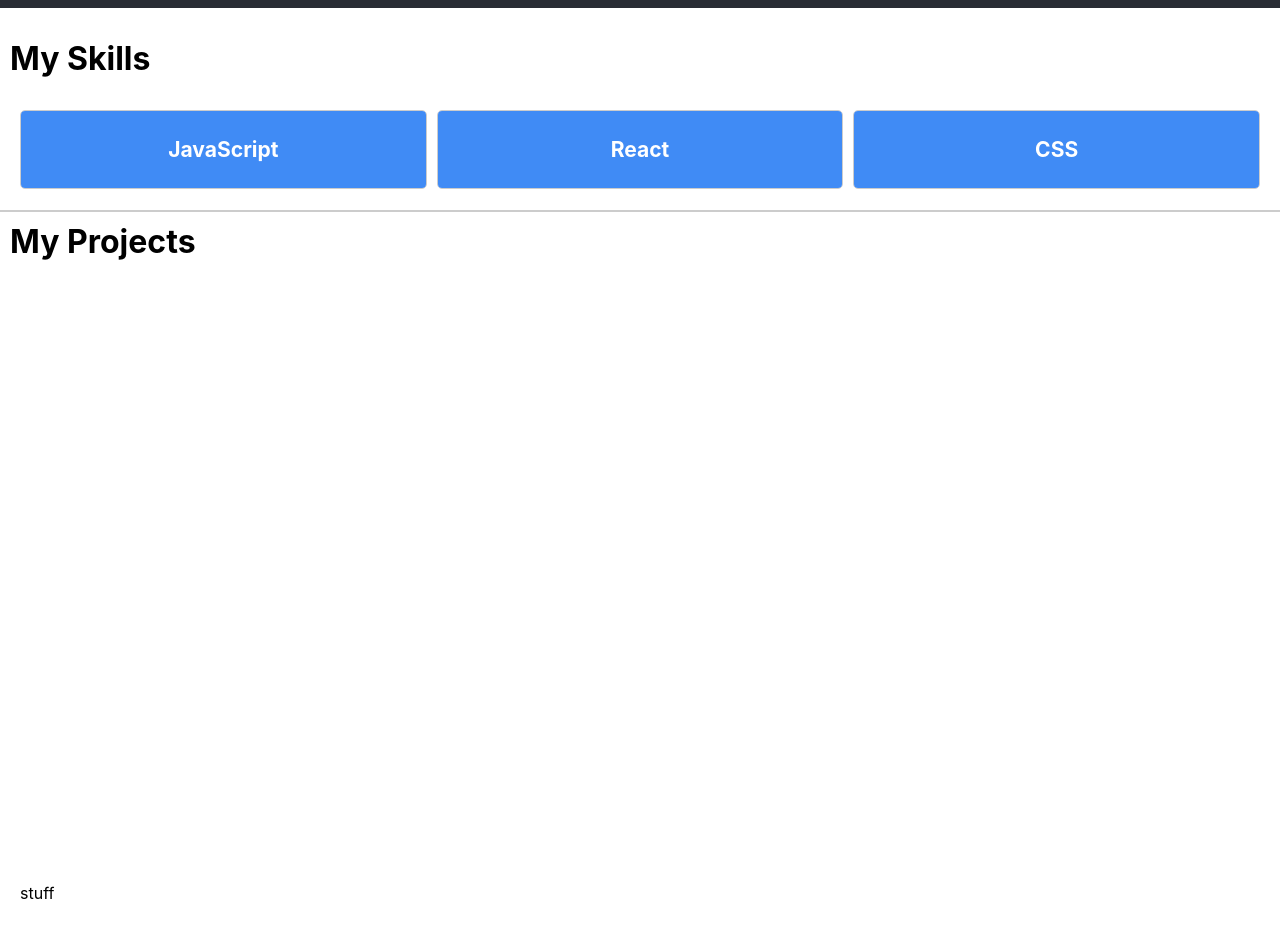
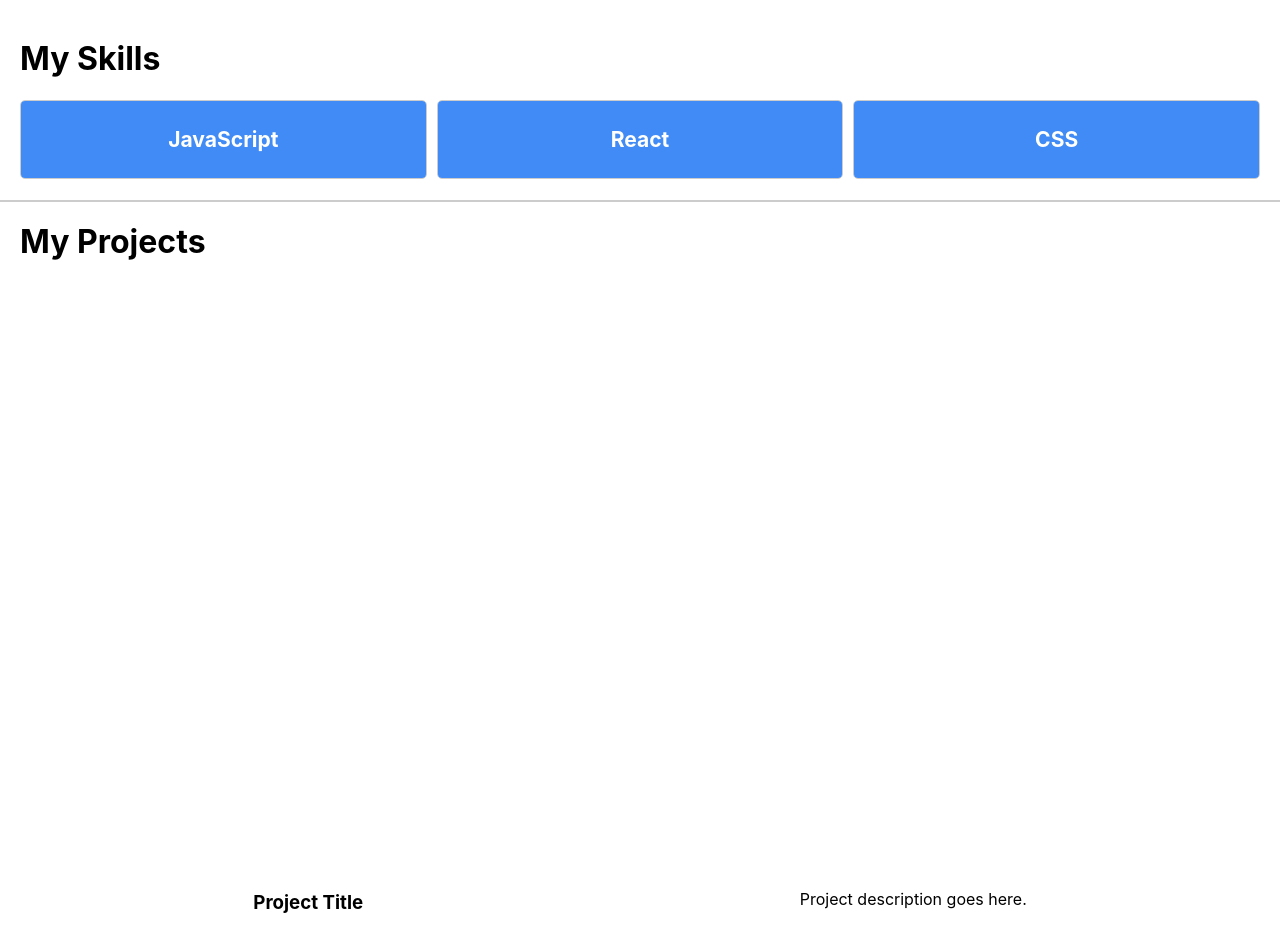
Before and after one commit to Edd4952/website, a React (Create React App) app: page / in a window 1280 px wide. Shown: the part 792-1744 px from the top of the page. Built offline with nearby package versions, Linux system fonts and the light colour scheme.

Commit message:
5/26 project-box

```diff
--- a/src/Components/1_Header.js
+++ b/src/Components/1_Header.js
@@ -32,13 +32,12 @@
 
     return (
         <header className={`top-header ${isVisible ? "visible" : "hidden"}`}>
-
               <Link to="/" style={{ textDecoration: 'none', color: 'inherit' , display: 'flex', flexDirection: 'row'}}>
                 <span className="bold">Edward </span>Zilbert
               </Link>
 
               <nav className="navwrap">
-                <button className="nav_link" onClick={() => scrollToSection("Skills")}>Skills</button>
+                <button className="nav_link" onClick={() => scrollToSection("3_Skills")}>Skills</button>
                 <button className="nav_link" onClick={() => scrollToSection("projects-section")}>Projects</button>
                 <button className="nav_link" onClick={() => scrollToSection("contact-section")}>Contact</button>
               </nav>
--- a/src/Components/3_Skills.js
+++ b/src/Components/3_Skills.js
@@ -25,11 +25,12 @@
 
     return (
         <div>
-            <h1 style={{ padding: "10px"}}>My Skills</h1>
+            <section id="3_Skills"></section>
+            <h1 style={{ paddingLeft: "20px", paddingTop: "90px" }}>My Skills</h1>
             <div className="skills-container">
                 {skills.map((skill) => (
                     <div key={skill.id} className="skill-box">
-                        <div className="skill-header" onClick={() => toggleExpand(skill.id)}>
+                        <div className="skill-header" onMouseEnter={() => toggleExpand(skill.id)}>
                             <h3>{skill.title}</h3>
                         </div>
                         {expanded.includes(skill.id) && (
--- a/src/Components/4_Projects.js
+++ b/src/Components/4_Projects.js
@@ -6,9 +6,12 @@
 function Projects() {
     return (
         <div>
-            <h1 style={{ padding: "10px" , borderTop: "2px solid #ccc" }}>My Projects</h1>
+            <h1 style={{ padding: "20px" , paddingLeft: "20px", borderTop: "2px solid #ccc" }}>My Projects</h1>
             <div className="projects-container">
-                stuff
+                <div className="project-box">
+                    <h3>Project Title</h3>
+                    <p>Project description goes here.</p>
+                </div>
             </div>
         </div>
     );
--- a/src/Components/5_Contact.js
+++ b/src/Components/5_Contact.js
@@ -4,7 +4,7 @@
 
 function Contact() {
     return (
-        <div className="contact-container">
+        <div className="contact-screen">
 
         </div>
     );
--- a/src/Styles/4_Projects.css
+++ b/src/Styles/4_Projects.css
@@ -6,3 +6,10 @@
     margin: 20px;
     min-height: 150vh;
 }
+.project-box{
+    display: flex;
+    flex-direction: row;
+    justify-content: space-around;
+    gap: 10px;
+    margin: 20px;
+}
--- a/src/Styles/App.css
+++ b/src/Styles/App.css
@@ -7,7 +7,7 @@
 
 .App-header {
   background-color: #282c34;
-  height: 100vh;
+  height: 90vh;
   display: flex;
   flex-direction: column;
   align-items: center;
```
Also changed, not shown: src/Styles/5_Contact.css (+8 -0 lines).
